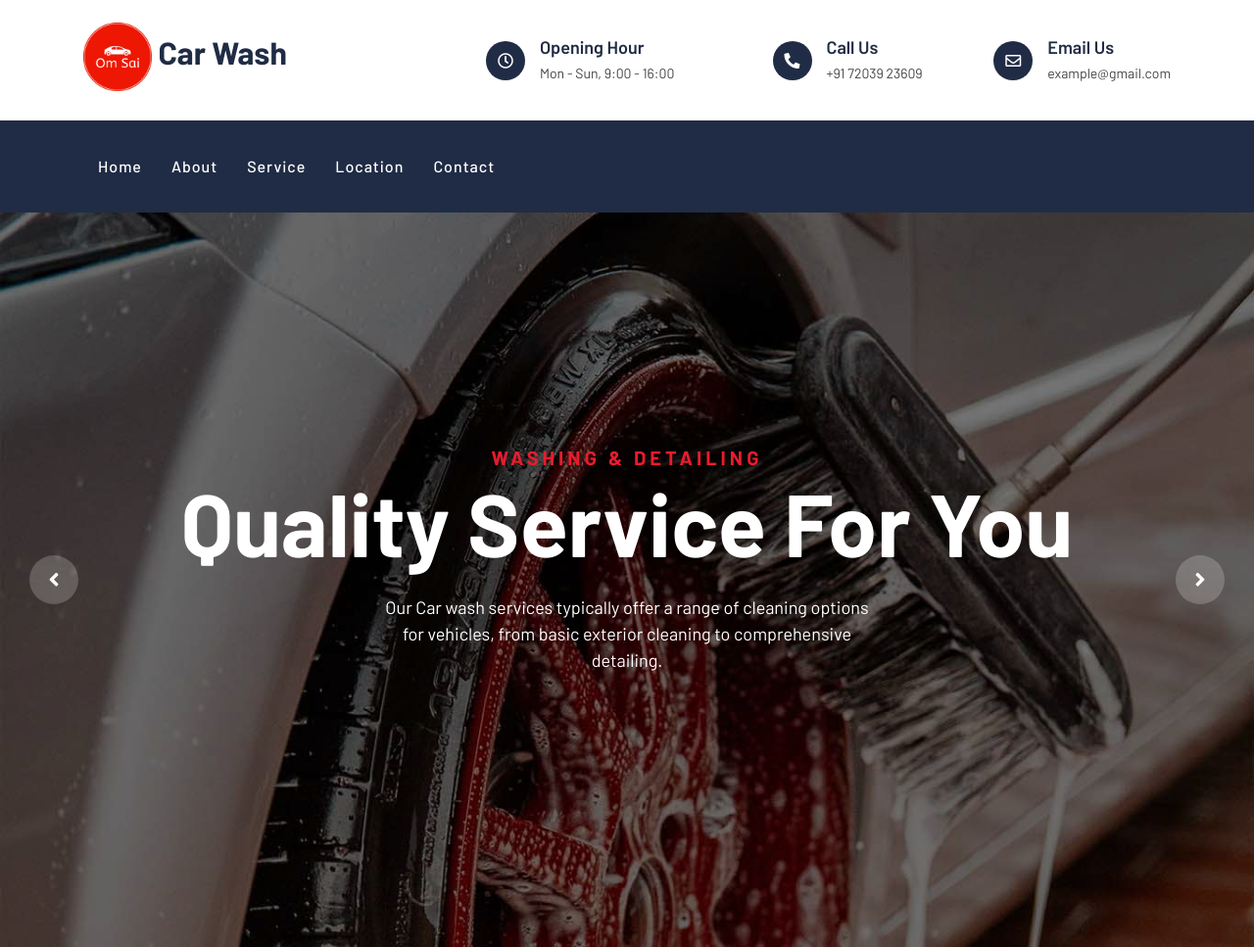
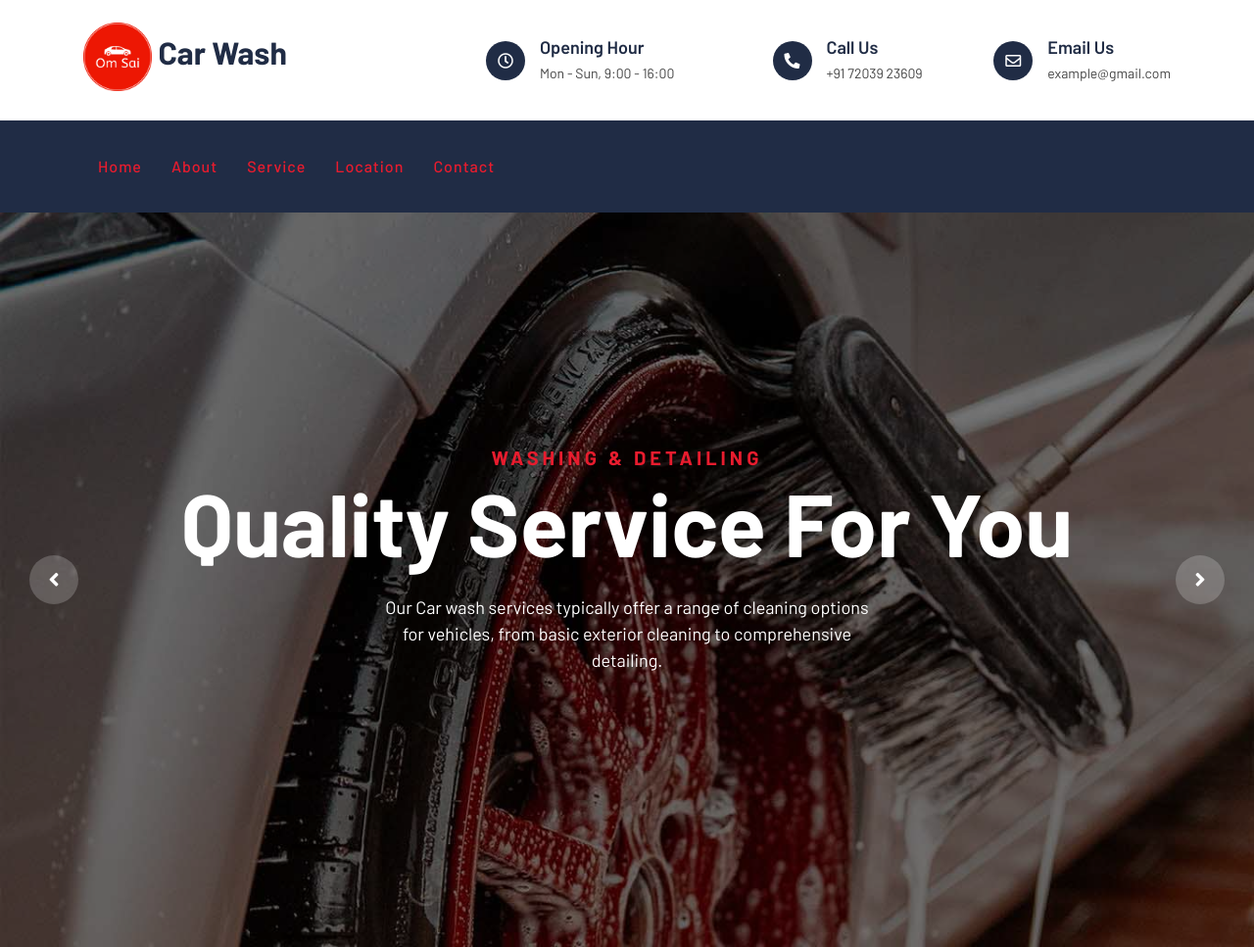
Before and after one commit to kaushilprajapati/OmSaiCarWash, a plain HTML site: page index.html in a window 1280 px wide. Shown: the top 967 px of the page at 98% size. Drawn offline with nearby package versions, Linux system fonts and the light colour scheme.

Commit message:
Update style.css

```diff
--- a/css/style.css
+++ b/css/style.css
@@ -268,7 +268,7 @@ a:visited{
 .navbar-dark .navbar-nav .nav-link:focus,
 .navbar-dark .navbar-nav .nav-link:hover,
 .navbar-dark .navbar-nav .nav-link.active {
-    color: #ffffff;
+    color: #E81C2E;
     padding: 15px;
     font-weight: 500;
     letter-spacing: 1px;
```
